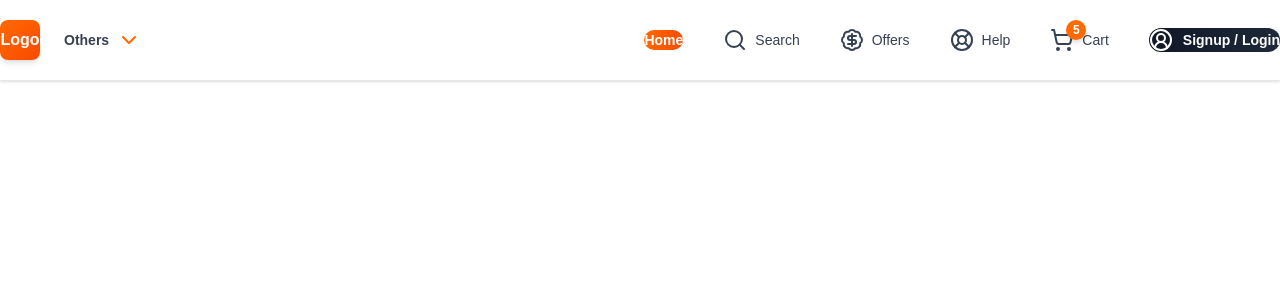
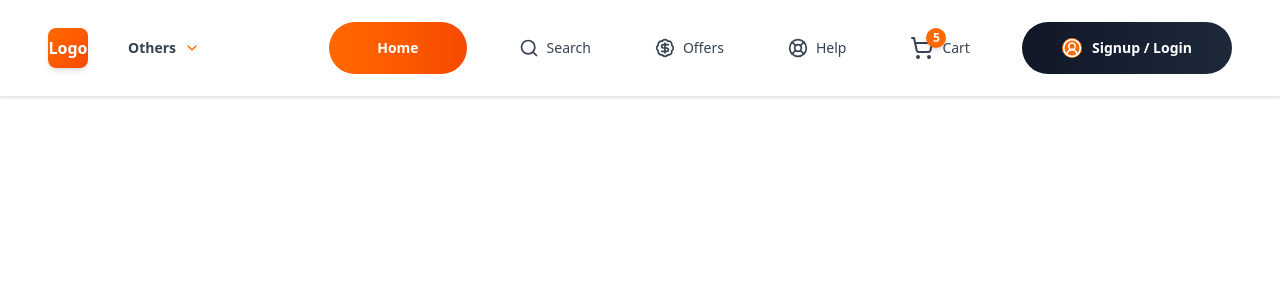
Before and after one commit to Ajay05532/Food-delivery, a React (Vite) app in the folder frontend/: page / in a window 1280 px wide. Shown: the top 300 px of the page. Built offline with nearby package versions, Linux system fonts and the light colour scheme.

Commit message:
fix index.css

```diff
--- a/frontend/src/components/Navbar.jsx
+++ b/frontend/src/components/Navbar.jsx
@@ -11,7 +11,7 @@ import {
 const Navbar = () => {
   return (
     <header className="w-full border-b border-gray-200 bg-white shadow-sm">
-        <div className="flex h-20 items-center justify-between px-12">
+        <div className="flex h-24 items-center justify-between px-12">
             <div className="flex items-center gap-6">
                 <div className="flex h-10 w-10 items-center justify-center rounded-lg bg-gradient-to-br from-orange-500 to-orange-600 text-base font-bold text-white shadow-md hover:shadow-lg transition-shadow cursor-pointer">
                     Logo
@@ -19,33 +19,33 @@ const Navbar = () => {
 
                 <button className="flex items-center gap-2 px-4 py-2 text-sm font-semibold text-gray-700 hover:text-orange-500 transition-colors rounded-lg hover:bg-gray-50">
                     <span>Others</span>
-                    <ChevronDown className="text-orange-500 text-xs"/>
+                    <ChevronDown className="h-4 w-4 text-orange-500"/>
                 </button>
             </div>
 
             <nav className="flex items-center gap-10">
-                <button className="rounded-full bg-gradient-to-r from-orange-500 to-orange-600 px-12 py-3 text-sm font-semibold text-white hover:shadow-lg hover:from-orange-600 hover:to-orange-700 transition-all duration-200">
+                <button className="rounded-full bg-gradient-to-r from-orange-500 to-orange-600 px-12 py-4 text-sm font-semibold text-white hover:shadow-lg hover:from-orange-600 hover:to-orange-700 transition-all duration-200">
                     Home
                 </button>
 
                 <button className="flex items-center gap-2 text-sm font-medium text-gray-700 hover:text-orange-500 transition-colors px-3 py-2 rounded-lg hover:bg-gray-50">
-                    <Search className="text-base"/>
+                    <Search className="h-5 w-5"/>
                     <span>Search</span>
                 </button>
 
                 <button className="flex items-center gap-2 text-sm font-medium text-gray-700 hover:text-orange-500 transition-colors px-3 py-2 rounded-lg hover:bg-gray-50">
-                    <BadgeDollarSign className="text-base"/>
+                    <BadgeDollarSign className="h-5 w-5"/>
                     <span>Offers</span>
                 </button>
 
                 <button className="flex items-center gap-2 text-sm font-medium text-gray-700 hover:text-orange-500 transition-colors px-3 py-2 rounded-lg hover:bg-gray-50">
-                    <LifeBuoy className="text-base"/>
+                    <LifeBuoy className="h-5 w-5"/>
                     <span>Help</span>
                 </button>
 
                 <button className="relative flex items-center gap-2 text-sm font-medium text-gray-700 hover:text-orange-500 transition-colors px-3 py-2 rounded-lg hover:bg-gray-50">
                     <div className="relative">
-                        <ShoppingCart className="text-lg"/>
+                        <ShoppingCart className="h-6 w-6"/>
                         <span className="absolute -top-2 -right-3 flex h-5 w-5 items-center justify-center rounded-full bg-orange-500 text-xs font-bold text-white shadow-md">
                             5
                         </span>
@@ -53,8 +53,8 @@ const Navbar = () => {
                     <span>Cart</span>
                 </button>
 
-                <button className="flex items-center gap-2.5 rounded-full bg-gradient-to-r from-gray-900 to-gray-800 px-10 py-3 text-sm font-semibold text-white hover:shadow-lg hover:from-gray-950 hover:to-gray-900 transition-all duration-200">
-                    <CircleUserRound className="text-base"/>
+                <button className="flex w-auto items-center gap-2.5 rounded-full bg-gradient-to-r from-gray-900 to-gray-800 px-10 py-4 text-sm font-semibold text-white hover:shadow-lg hover:from-gray-950 hover:to-gray-900 transition-all duration-200 justify-around">
+                    <CircleUserRound className="h-5 w-5 bg-orange-500 rounded-full"/>
                     <span>Signup / Login</span>
                 </button>
             </nav>
--- a/frontend/src/index.css
+++ b/frontend/src/index.css
@@ -1,11 +1 @@
 @import "tailwindcss";
-
-*{
-  margin: 0;
-  padding: 0;
-  box-sizing: border-box;
-}
-body{
-  min-height: 100vh;
-  font-family: 'Poppins', sans-serif;
-}
```
